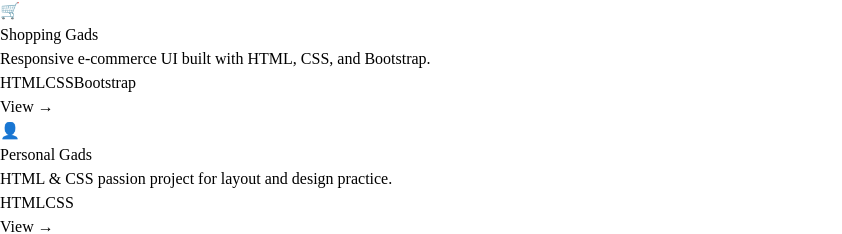
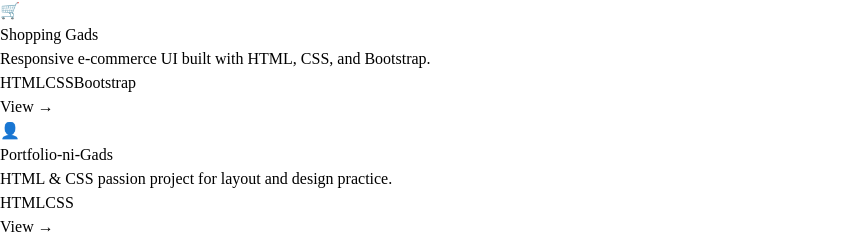
Before and after one commit to gaDODOBIRD1003/Personal-Profile-Page, a React (Vite) app: page / in a window 1280 px wide. Shown: the part 3256-3490 px from the top of the page, without its empty margins (0-842 px from the left). Built offline with nearby package versions, Linux system fonts and the light colour scheme.

Commit message:
added links to projects

```diff
--- a/src/components/Projects.jsx
+++ b/src/components/Projects.jsx
@@ -4,14 +4,14 @@ const projects = [
     description: "Responsive e-commerce UI built with HTML, CSS, and Bootstrap.",
     tags: ["HTML", "CSS", "Bootstrap"],
     emoji: "🛒",
-    link: "https://github.com/gaDODOBIRD1003/Shopping-Gads",
+    link: "https://gadodobird1003.github.io/Shopping-Gads/",
   },
   {
-    title: "Personal Gads",
+    title: "Portfolio-ni-Gads",
     description: "HTML & CSS passion project for layout and design practice.",
     tags: ["HTML", "CSS"],
     emoji: "👤",
-    link: "https://github.com/gaDODOBIRD1003/Portfolio-ni-Gads",
+    link: "https://gadodobird1003.github.io/Portfolio-ni-Gads/",
   },
   {
     title: "Disaster Awareness Game",
```
